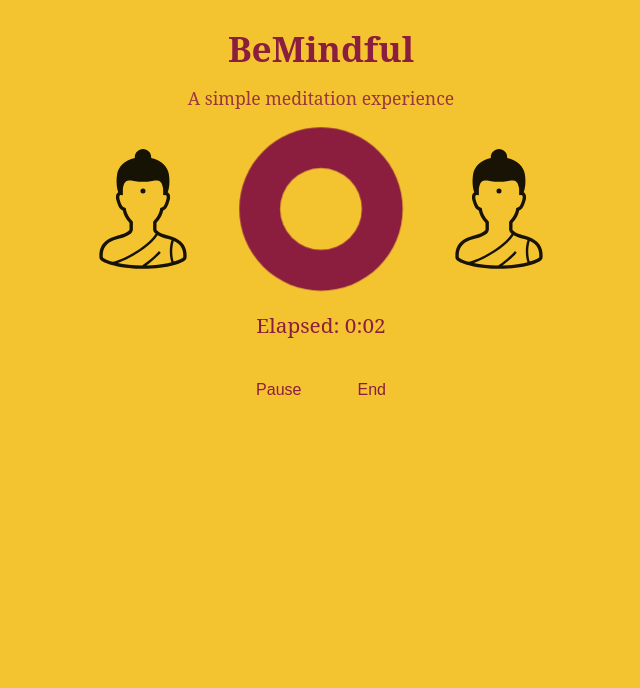
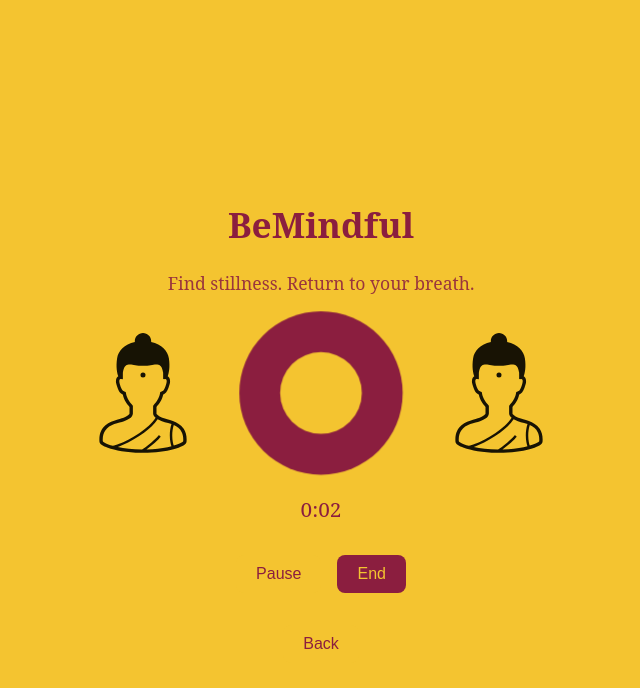
Before and after one commit to PaoloGomiero/BeMindful, a React (Vite) app: page /meditation in a window 1280 px wide. Both pictures are taken after a click on the button "5 min". Shown: the top 688 px of the page, without its empty margins (319-959 px from the left). Built offline with nearby package versions, Linux system fonts and the light colour scheme.

Commit message:
Correction

```diff
--- a/src/components/UI.css
+++ b/src/components/UI.css
@@ -313,8 +313,34 @@ body {
   }
 
 }
-.home-title,
-.home-subtitle,
-.home-quote {
-  color: var(--amaranto) !important;
+
+.settings-container {
+  display: flex;
+  flex-direction: column;
+  align-items: center;
+  padding: 2rem;
 }
+
+.settings-title {
+  font-size: 2rem;
+  margin-bottom: 2rem;
+}
+
+.settings-section {
+  margin-bottom: 1.5rem;
+  text-align: center;
+}
+
+.settings-label {
+  display: block;
+  margin-bottom: 0.5rem;
+  font-size: 1.2rem;
+}
+
+.settings-slider {
+  width: 200px;
+}
+
+.settings-back {
+  margin-top: 2rem;
+}
--- a/src/components/UI.jsx
+++ b/src/components/UI.jsx
@@ -1,159 +1,263 @@
 import { useContext, useState } from "react";
 import { TimerContext } from "../context/TimerContext";
-import "./UI.css";
-
-function formatTime(totalSeconds) {
-  const m = Math.floor(totalSeconds / 60);
-  const s = totalSeconds % 60;
-  return `${m}:${s.toString().padStart(2, "0")}`;
-}
+import "../components/UI.css";
+import { Link } from "react-router-dom";
 
 export default function UI() {
   const {
     seconds,
-    duration,
     isRunning,
+    isPaused,
     startSession,
     pauseSession,
     resumeSession,
-    endSession,
+    endSession
   } = useContext(TimerContext);
 
-  const [showRemaining, setShowRemaining] = useState(false);
+  const [showCustom, setShowCustom] = useState(false);
+  const [customMin, setCustomMin] = useState("");
+  const [customSec, setCustomSec] = useState("");
+  const [error, setError] = useState("");
 
+  const handleStart = (minutes) => {
+    startSession(minutes * 60);
+  };
 
-  const [showModal, setShowModal] = useState(false);
-  const [customMinutes, setCustomMinutes] = useState(0);
-  const [customSeconds, setCustomSeconds] = useState(0);
+  const handleCustomStart = () => {
+    const total =
+      Number(customMin || 0) * 60 +
+      Number(customSec || 0);
 
-  const remaining = duration ? duration - seconds : 0;
-
-  const startCustom = () => {
-    const total = Number(customMinutes) * 60 + Number(customSeconds);
-
-    if (!total || total <= 0) {
-      alert("Insert a valid time");
+    if (total <= 0) {
+      setError("Please enter a valid time.");
       return;
     }
 
-    startSession(total / 60);
-    setShowModal(false);
+    setError("");
+    startSession(total);
+    setShowCustom(false);
+    setCustomMin("");
+    setCustomSec("");
+  };
+
+  const formatTime = (sec) => {
+    const minutes = Math.floor(sec / 60);
+    const seconds = sec % 60;
+
+    return `${minutes}:${seconds.toString().padStart(2, "0")}`;
   };
 
   return (
-    <div className="ui-container">
+    <div className="page-container">
 
-      <h1 className="app-title">BeMindful</h1>
-      <h2 className="app-subtitle">A simple meditation experience</h2>
+      <h1 className="app-title">
+        BeMindful
+      </h1>
+
+      <p className="app-subtitle">
+        Find stillness. Return to your breath.
+      </p>
+
 
       <div className="buddha-double-wrapper">
-        <img src="/images/Buddha.svg" className="buddha-img" />
+
+        <img
+          src="/images/Buddha.svg"
+          alt="Buddha"
+          className="buddha-img"
+        />
 
         <div
-          className={`breathing-circle ${isRunning ? "animate-breath" : ""}`}
-          onClick={() => setShowRemaining((p) => !p)}
+          className={`breathing-circle ${
+            isRunning ? "animate-breath" : ""
+          }`}
         >
           <div className="inner-circle"></div>
         </div>
 
-        <img src="/images/Buddha.svg" className="buddha-img" />
+        <img
+          src="/images/Buddha.svg"
+          alt="Buddha"
+          className="buddha-img"
+        />
+
       </div>
 
+
       <div className="timer">
-        {!duration ? (
-          <span>Select meditation time</span>
-        ) : (
-          <span>
-            {showRemaining
-              ? `Remaining: ${formatTime(Math.max(0, remaining))}`
-              : `Elapsed: ${formatTime(seconds)}`}
-          </span>
-        )}
+        {(isRunning || isPaused)
+          ? formatTime(seconds)
+          : "Ready"}
       </div>
 
-      {/* CONTROLS */}
+
+      {!isRunning && !isPaused && (
         <div className="controls">
 
-        {duration === null && (
-          <>
-            <button className="btn btn-amaranto" onClick={() => startSession(5)}>
+          <button
+            className="btn btn-amaranto"
+            onClick={() => handleStart(5)}
+          >
             5 min
           </button>
 
-            <button className="btn btn-amaranto" onClick={() => startSession(10)}>
+          <button
+            className="btn btn-amaranto"
+            onClick={() => handleStart(10)}
+          >
             10 min
           </button>
 
-            <button className="btn btn-amaranto" onClick={() => startSession(15)}>
+          <button
+            className="btn btn-amaranto"
+            onClick={() => handleStart(15)}
+          >
             15 min
           </button>
 
-            <button className="btn btn-amaranto" onClick={() => setShowModal(true)}>
-              Custom time
+          <button
+            className="btn btn-amaranto"
+            onClick={() => {
+              setError("");
+              setShowCustom(true);
+            }}
+          >
+            Custom
           </button>
-          </>
+
+        </div>
       )}
 
-        {duration !== null && (
-          <>
-            {isRunning ? (
-              <button className="btn btn-giallo" onClick={pauseSession}>
-                Pause
+
+      {(isRunning || isPaused) && (
+        <div className="controls">
+
+          <button
+            className="btn btn-giallo"
+            onClick={
+              isRunning
+                ? pauseSession
+                : resumeSession
+            }
+          >
+            {isRunning ? "Pause" : "Resume"}
           </button>
-            ) : (
-              <button className="btn btn-amaranto" onClick={resumeSession}>
-                Resume
+
+
+          <button
+            className="btn btn-amaranto"
+            onClick={endSession}
+          >
+            End
           </button>
+
+        </div>
       )}
 
-            <button className="btn btn-giallo" onClick={endSession}>
-              End
-            </button>
-          </>
-        )}
 
-      </div>
 
-      {/* MODAL */}
-      {showModal && (
+      {!isRunning && !isPaused && showCustom && (
+
         <div className="modal-overlay">
+
           <div className="modal">
 
-            <h2>Custom time</h2>
+            <h3>
+              Custom Timer
+            </h3>
+
 
             <div className="modal-inputs">
 
               <div>
-                <label>Min</label>
+                <label>
+                  Minutes
+                </label>
+
                 <input
                   type="number"
                   min="0"
-                  value={customMinutes}
-                  onChange={(e) => setCustomMinutes(e.target.value)}
+                  value={customMin}
+                  onChange={(e) =>
+                    setCustomMin(e.target.value)
+                  }
                 />
+
               </div>
 
+
               <div>
-                <label>Sec</label>
+
+                <label>
+                  Seconds
+                </label>
+
                 <input
                   type="number"
                   min="0"
                   max="59"
-                  value={customSeconds}
-                  onChange={(e) => setCustomSeconds(e.target.value)}
+                  value={customSec}
+                  onChange={(e) =>
+                    setCustomSec(e.target.value)
+                  }
                 />
+
               </div>
 
             </div>
 
+
+            {error && (
+              <p
+                style={{
+                  color: "var(--giallo)",
+                  background: "rgba(0,0,0,0.25)",
+                  padding: "8px",
+                  borderRadius: "8px",
+                  marginTop: "10px"
+                }}
+              >
+                {error}
+              </p>
+            )}
+
+
             <div className="modal-buttons">
-              <button onClick={startCustom}>Start</button>
-              <button onClick={() => setShowModal(false)}>Cancel</button>
+
+              <button
+                onClick={handleCustomStart}
+              >
+                Start
+              </button>
+
+
+              <button
+                onClick={() =>
+                  setShowCustom(false)
+                }
+              >
+                Cancel
+              </button>
+
             </div>
 
           </div>
+
         </div>
+
       )}
+
+
+      <div style={{ marginTop: "2rem" }}>
+
+        <Link to="/">
+          <button className="btn btn-giallo">
+            Back
+          </button>
+        </Link>
+
+      </div>
+
 
     </div>
   );
--- a/src/context/TimerContext.jsx
+++ b/src/context/TimerContext.jsx
@@ -5,78 +5,120 @@ export const TimerContext = createContext();
 export function TimerProvider({ children }) {
   const [seconds, setSeconds] = useState(0);
   const [duration, setDuration] = useState(null);
+
   const [isRunning, setIsRunning] = useState(false);
+  const [isPaused, setIsPaused] = useState(false);
+
+  const [enableBackground, setEnableBackground] = useState(true);
+  const [enableBell, setEnableBell] = useState(true);
+  const [volume, setVolumeState] = useState(0.4);
 
   const meditationAudio = useRef(null);
   const bellAudio = useRef(null);
 
-  // STARTING AUDIO
   useEffect(() => {
     meditationAudio.current = new Audio("/sounds/meditation_sound.ogg");
     meditationAudio.current.loop = true;
-    meditationAudio.current.volume = 0.4;
 
     bellAudio.current = new Audio("/sounds/bell.wav");
-    bellAudio.current.volume = 0.8;
+
+    meditationAudio.current.volume = volume;
+    bellAudio.current.volume = volume;
   }, []);
 
-  // TIMER
   useEffect(() => {
-    if (!isRunning) return;
+    if (meditationAudio.current) {
+      meditationAudio.current.volume = volume;
+    }
 
-    const interval = setInterval(() => {
+    if (bellAudio.current) {
+      bellAudio.current.volume = volume;
+    }
+  }, [volume]);
+
+  useEffect(() => {
+    let interval = null;
+
+    if (isRunning) {
+      interval = setInterval(() => {
         setSeconds((prev) => prev + 1);
       }, 1000);
+    }
 
     return () => clearInterval(interval);
   }, [isRunning]);
 
-  // END CHECK
   useEffect(() => {
     if (duration !== null && seconds >= duration) {
       setIsRunning(false);
+      setIsPaused(false);
       setSeconds(0);
       setDuration(null);
 
       meditationAudio.current.pause();
       meditationAudio.current.currentTime = 0;
 
+      if (enableBell) {
+        bellAudio.current.currentTime = 0;
         bellAudio.current.play().catch(() => {});
       }
-  }, [seconds, duration]);
+    }
+  }, [seconds, duration, enableBell]);
 
-  const startSession = (minutes) => {
-    setDuration(minutes * 60);
+  const startSession = (totalSeconds) => {
+    setDuration(totalSeconds);
     setSeconds(0);
+
     setIsRunning(true);
+    setIsPaused(false);
 
+    if (enableBell) {
+      bellAudio.current.currentTime = 0;
       bellAudio.current.play().catch(() => {});
+    }
 
+    if (enableBackground) {
       meditationAudio.current.currentTime = 0;
       meditationAudio.current.play().catch(() => {});
+    }
   };
 
   const pauseSession = () => {
     setIsRunning(false);
+    setIsPaused(true);
+
     meditationAudio.current.pause();
   };
 
   const resumeSession = () => {
-    if (duration !== null) {
+    if (duration !== null && isPaused) {
       setIsRunning(true);
+      setIsPaused(false);
+
+      if (enableBackground) {
         meditationAudio.current.play().catch(() => {});
+      }
     }
   };
 
   const endSession = () => {
     setIsRunning(false);
+    setIsPaused(false);
+
     setSeconds(0);
     setDuration(null);
 
     meditationAudio.current.pause();
     meditationAudio.current.currentTime = 0;
 
+    if (enableBell) {
+      bellAudio.current.currentTime = 0;
       bellAudio.current.play().catch(() => {});
+    }
+  };
+
+  const setVolume = (value) => {
+    setVolumeState(value);
   };
 
   return (
@@ -85,10 +127,21 @@ export function TimerProvider({ children }) {
         seconds,
         duration,
         isRunning,
+        isPaused,
+
+        enableBackground,
+        enableBell,
+
+        setEnableBackground,
+        setEnableBell,
+
+        volume,
+        setVolume,
+
         startSession,
         pauseSession,
         resumeSession,
-        endSession,
+        endSession
       }}
     >
       {children}
```
Also changed, not shown: src/components/Controls.jsx (deleted, +0 -22 lines), src/components/Timer.jsx (deleted, +0 -18 lines), src/pages/Home.jsx (+6 -12 lines), src/pages/Meditation.jsx (deleted, +0 -35 lines), src/pages/Settings.jsx (+56 -1 lines), 1 other file (tests, documents, lock files or other folders). Lines whose indentation alone changed are shown as unchanged.
